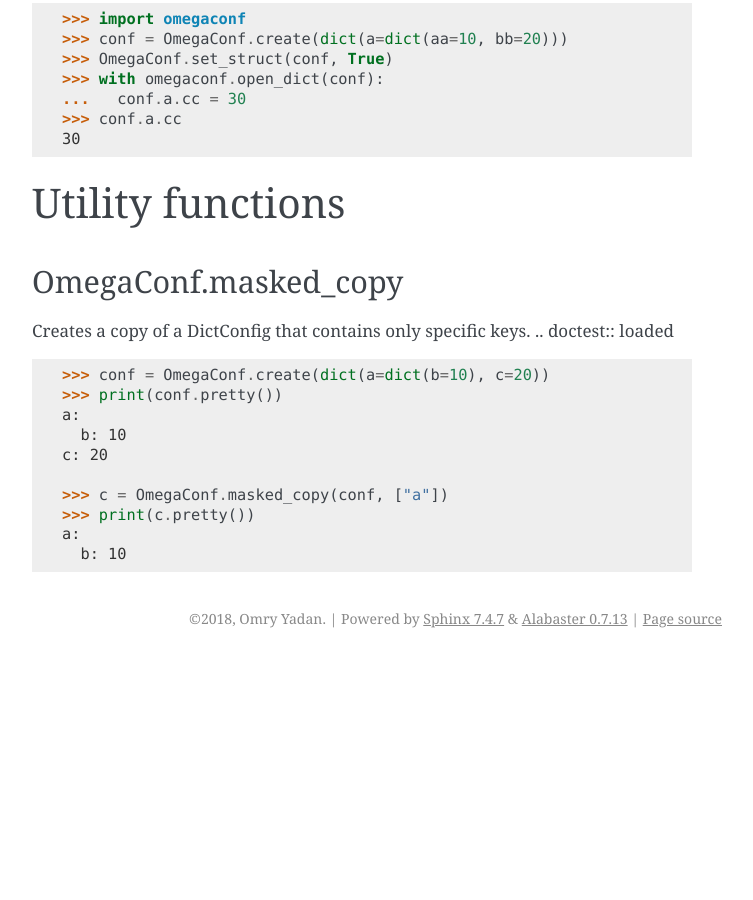
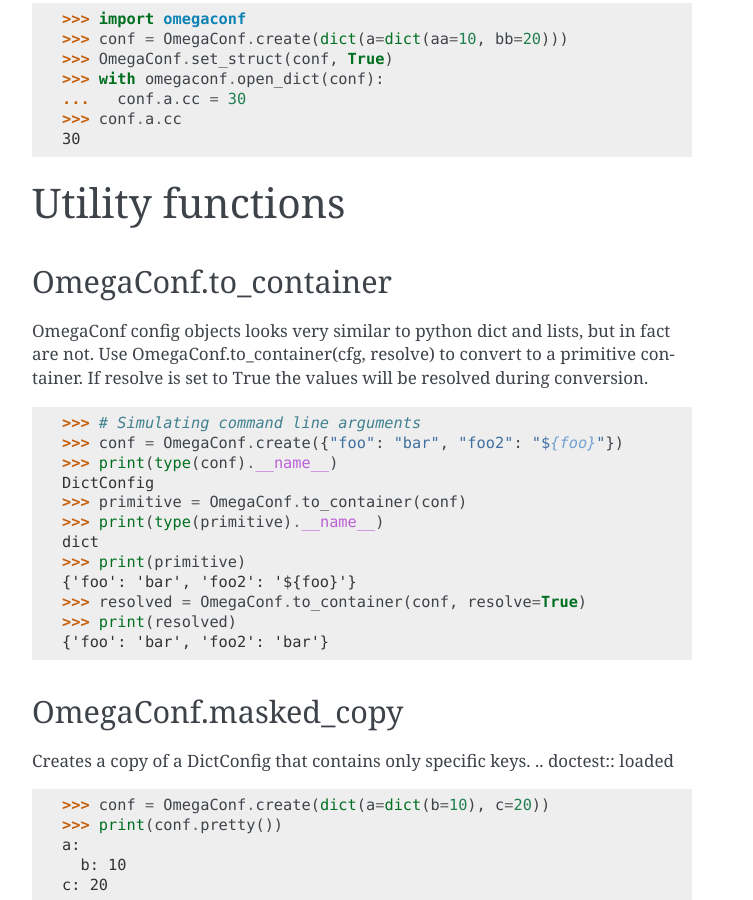
Before and after one commit to omry/omegaconf, a Sphinx documentation site: the page built from docs/source/usage.rst, in a window 1280 px wide and 900 px high, scrolled down 7504 px. Shown: the whole window, without its empty margins (388-1141 px from the left). Built offline with Sphinx 7.4.7, drawn with Linux system fonts in a browser that asks for light colours; before the commit the page ends 8162 px from its top, so only the background shows below that; some of the changed text lies outside the part shown.

Commit message:
depreacted Config.to_container() in favor of OmegaConf.to_container()

```diff
--- a/docs/source/usage.rst
+++ b/docs/source/usage.rst
@@ -123,7 +123,6 @@
     server:
       port: 82
     <BLANKLINE>
-
 
 Access and manipulation
 -----------------------
@@ -398,6 +397,28 @@
 Utility functions
 -----------------
 
+OmegaConf.to_container
+^^^^^^^^^^^^^^^^^^^^^^^^^^^^^^^^^
+OmegaConf config objects looks very similar to python dict and lists, but in fact are not.
+Use OmegaConf.to_container(cfg, resolve) to convert to a primitive container.
+If resolve is set to True the values will be resolved during conversion.
+
+.. doctest::
+
+    >>> # Simulating command line arguments
+    >>> conf = OmegaConf.create({"foo": "bar", "foo2": "${foo}"})
+    >>> print(type(conf).__name__)
+    DictConfig
+    >>> primitive = OmegaConf.to_container(conf)
+    >>> print(type(primitive).__name__)
+    dict
+    >>> print(primitive)
+    {'foo': 'bar', 'foo2': '${foo}'}
+    >>> resolved = OmegaConf.to_container(conf, resolve=True)
+    >>> print(resolved)
+    {'foo': 'bar', 'foo2': 'bar'}
+
+
 OmegaConf.masked_copy
 ^^^^^^^^^^^^^^^^^^^^^
 Creates a copy of a DictConfig that contains only specific keys.
```
Also changed, not shown: 6 other files.
